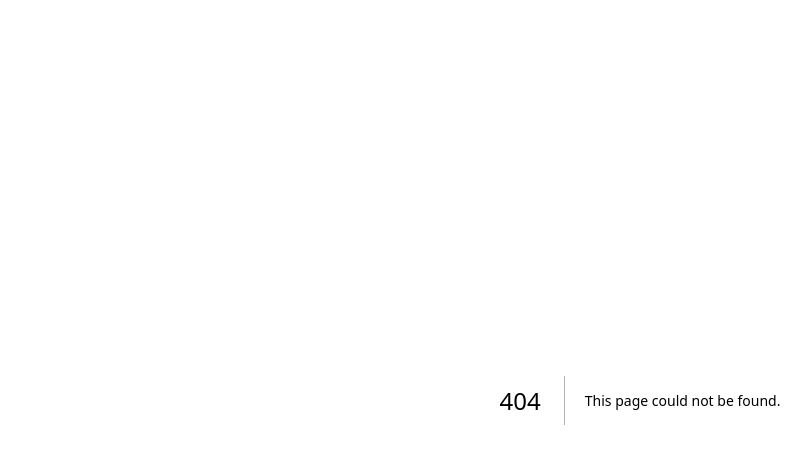
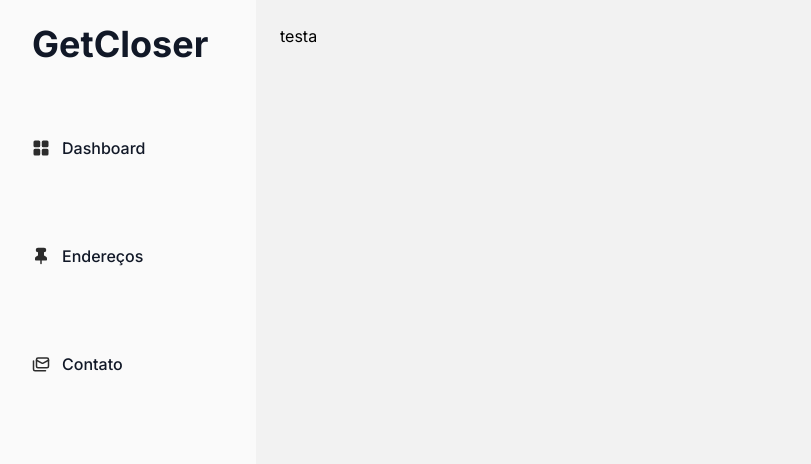
Before and after one commit to soyRena/get-closer, a Next.js app: page /address in a window 1280 px wide. Before the commit this address had no page. Shown: the top 464 px of the page, without its empty margins (0-811 px from the left). Built offline with nearby package versions, Linux system fonts and the light colour scheme.

Commit message:
refactor: move navigation menu to layout file

```diff
--- /dev/null
+++ b/src/app/address/page.tsx
@@ -0,0 +1,7 @@
+export default function AddresssHome() {
+  return (
+    <>
+      <h1>testa</h1>
+    </>
+  )
+}
--- a/src/app/layout.tsx
+++ b/src/app/layout.tsx
@@ -1,24 +1,31 @@
 import './globals.css'
 import type { Metadata } from 'next'
 import { Inter } from 'next/font/google'
+import { NavigationMenu } from '~/navigation-menu/components/navigation-menu'
 import QueryProvider from '~/shared/providers/query-provider'
 
 const inter = Inter({ subsets: ['latin'] })
 
 export const metadata: Metadata = {
   title: 'Get Closer',
-  description: 'Generated by create next app',
+  description: 'Generated by create next app'
 }
 
-export default function RootLayout({
-  children,
-}: {
-  children: React.ReactNode
-}) {
+export default function RootLayout({ children }: { children: React.ReactNode }) {
   return (
     <html lang="en">
       <body className={inter.className}>
-        <QueryProvider>{children}</QueryProvider></body>
+        <QueryProvider>
+            <div className="h-screen flex flex-col">
+              <div className="flex flex-1">
+                <aside className="w-64">
+                  <NavigationMenu />
+                </aside>
+                <main className="flex-1 p-6">{children}</main>
+              </div>
+            </div>
+        </QueryProvider>
+      </body>
     </html>
   )
 }
--- a/src/app/page.tsx
+++ b/src/app/page.tsx
@@ -1,23 +1,11 @@
-'use client'
-
 import { AddressSearchInput } from '~/address-search-input/components/address-search-input'
 import { FirstAccessModal } from '~/first-access-modal/components/first-access-modal'
-import { NavigationMenu } from '~/navigation-menu/components/navigation-menu'
 
 export default function Home() {
   return (
     <>
-      <div className="h-screen flex flex-col">
-        <div className="flex flex-1">
-          <aside className="w-64">
-            <NavigationMenu />
-          </aside>
-          <main className="flex-1 p-6">
-            {!window.localStorage.getItem('SAVED_ADDRESS') && <FirstAccessModal />}
-            <AddressSearchInput />
-          </main>
-        </div>
-      </div>
+      {/* <FirstAccessModal /> */}
+      <AddressSearchInput />
     </>
   )
 }
--- a/src/navigation-menu/components/navigation-menu.tsx
+++ b/src/navigation-menu/components/navigation-menu.tsx
@@ -5,12 +5,12 @@ const itemsMap = [
   {
     label: 'Dashboard',
     icon: <LayoutGrid fill="#2c2c2c" color="#2c2c2c" size="18" />,
-    goTo: '#'
+    goTo: '/'
   },
   {
     label: 'Endereços',
     icon: <Pin fill="#2c2c2c" color="#2c2c2c" size="18" />,
-    goTo: '#'
+    goTo: '/address'
   },
   {
     label: 'Contato',
```
